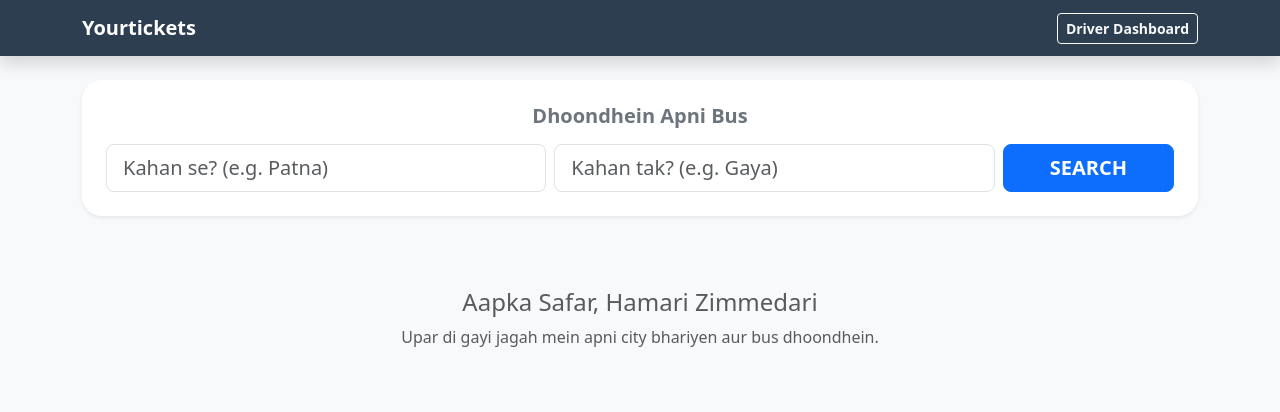
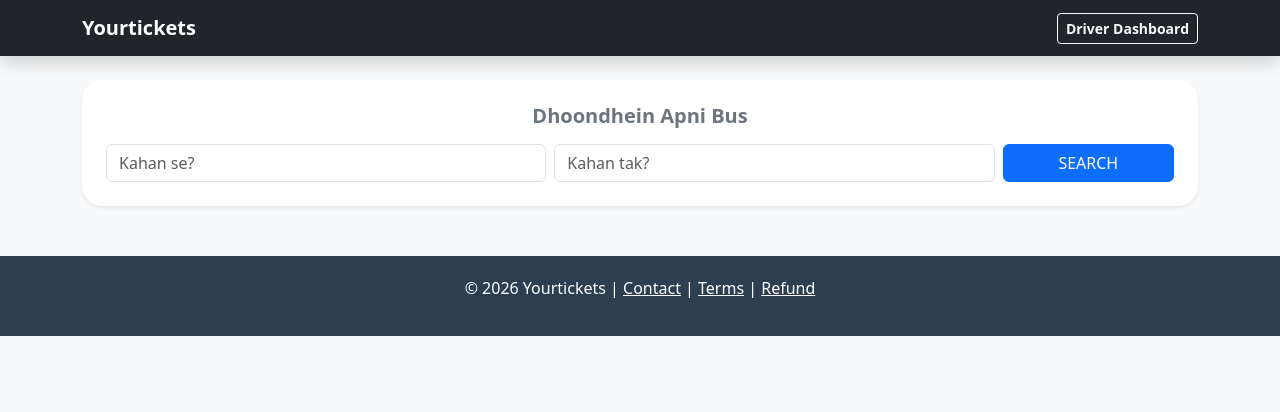
Before and after one commit to upadhyaaman593-dev/bus-booking-bihar, a Flask app: page / in a window 1280 px wide. Shown: the top 412 px of the page. Run offline with Flask 3, Linux system fonts and the light colour scheme; some libraries are stand-ins or nearby versions.

Commit message:
Update index.html

```diff
--- a/templates/index.html
+++ b/templates/index.html
@@ -8,13 +8,12 @@
     <style>
         .search-card { border-radius: 20px; background: white; }
         .bus-card { border-radius: 15px; transition: 0.3s; }
-        .bus-card:hover { transform: translateY(-5px); }
-        .navbar { background-color: #2c3e50 !important; }
+        .footer { background: #2c3e50; color: white; padding: 20px 0; margin-top: 50px; }
     </style>
 </head>
 <body class="bg-light">
 
-<nav class="navbar navbar-dark mb-4 shadow">
+<nav class="navbar navbar-dark bg-dark mb-4 shadow">
     <div class="container">
         <a class="navbar-brand fw-bold" href="/">Yourtickets</a>
         <a href="/driver_login" class="btn btn-outline-light btn-sm fw-bold">Driver Dashboard</a>
@@ -22,57 +21,41 @@
 </nav>
 
 <div class="container">
-    <div class="card p-4 shadow-sm mb-4 border-0 search-card">
-        <h5 class="text-center mb-3 fw-bold text-secondary">Dhoondhein Apni Bus</h5>
+    <div class="card p-4 shadow-sm mb-4 border-0 search-card text-center">
+        <h5 class="mb-3 fw-bold text-secondary">Dhoondhein Apni Bus</h5>
         <form action="/search" method="POST">
             <div class="row g-2">
-                <div class="col-md-5">
-                    <input type="text" name="source" class="form-control form-control-lg" placeholder="Kahan se? (e.g. Patna)" required>
-                </div>
-                <div class="col-md-5">
-                    <input type="text" name="destination" class="form-control form-control-lg" placeholder="Kahan tak? (e.g. Gaya)" required>
-                </div>
-                <div class="col-md-2">
-                    <button type="submit" class="btn btn-primary btn-lg w-100 fw-bold">SEARCH</button>
-                </div>
+                <div class="col-md-5"><input type="text" name="source" class="form-control" placeholder="Kahan se?" required></div>
+                <div class="col-md-5"><input type="text" name="destination" class="form-control" placeholder="Kahan tak?" required></div>
+                <div class="col-md-2"><button type="submit" class="btn btn-primary w-100">SEARCH</button></div>
             </div>
         </form>
     </div>
 
     {% if search_done %}
-        <h6 class="mb-3 text-muted">Available Buses:</h6>
-        {% if results %}
         {% for bus in results %}
-            <div class="card mb-3 p-3 shadow-sm border-start border-primary border-4 bus-card">
+        <div class="card mb-3 p-3 bus-card shadow-sm">
             <div class="row align-items-center">
                 <div class="col-8">
-                        <h5 class="fw-bold text-primary mb-1">{{ bus['bus_name'] }}</h5>
-                        <div class="small text-dark">
-                            <p class="mb-1"><b>Route:</b> {{ bus['route_from'] }} ➔ {{ bus['route_to'] }}</p>
-                            <p class="mb-1 text-danger"><b>Departure:</b> {{ bus['dep_date'] }} at {{ bus['time'] }}</p>
-                            <p class="mb-0 text-muted">Driver: {{ bus['driver_name'] }}</p>
-                        </div>
+                    <h5 class="text-primary">{{ bus['bus_name'] }}</h5>
+                    <p class="mb-0">{{ bus['route_from'] }} ➔ {{ bus['route_to'] }}</p>
+                    <small>{{ bus['dep_date'] }} at {{ bus['time'] }}</small>
                 </div>
                 <div class="col-4 text-end">
-                        <h4 class="fw-bold text-success">₹{{ bus['fare'] }}</h4>
-                        <a href="/book/{{ bus['id'] }}" class="btn btn-primary fw-bold px-4">BOOK</a>
+                    <h4 class="text-success">₹{{ bus['fare'] }}</h4>
+                    <a href="/book/{{ bus['id'] }}" class="btn btn-primary">BOOK</a>
                 </div>
             </div>
         </div>
         {% endfor %}
-        {% else %}
-            <div class="text-center py-5">
-                <img src="https://cdn-icons-png.flaticon.com/512/6134/6134065.png" width="80" class="mb-3 opacity-50">
-                <p class="text-muted">Maafi chahte hain, is route par koi bus nahi mili.</p>
-            </div>
-        {% endif %}
-    {% else %}
-        <div class="text-center py-5 text-muted">
-            <h4>Aapka Safar, Hamari Zimmedari</h4>
-            <p>Upar di gayi jagah mein apni city bhariyen aur bus dhoondhein.</p>
-        </div>
     {% endif %}
 </div>
 
+<footer class="footer text-center">
+    <div class="container">
+        <p>© 2026 Yourtickets | <a href="/contact" class="text-white">Contact</a> | <a href="/terms" class="text-white">Terms</a> | <a href="/refund-policy" class="text-white">Refund</a></p>
+    </div>
+</footer>
+
 </body>
 </html>
```
Lines whose indentation alone changed are shown as unchanged.
